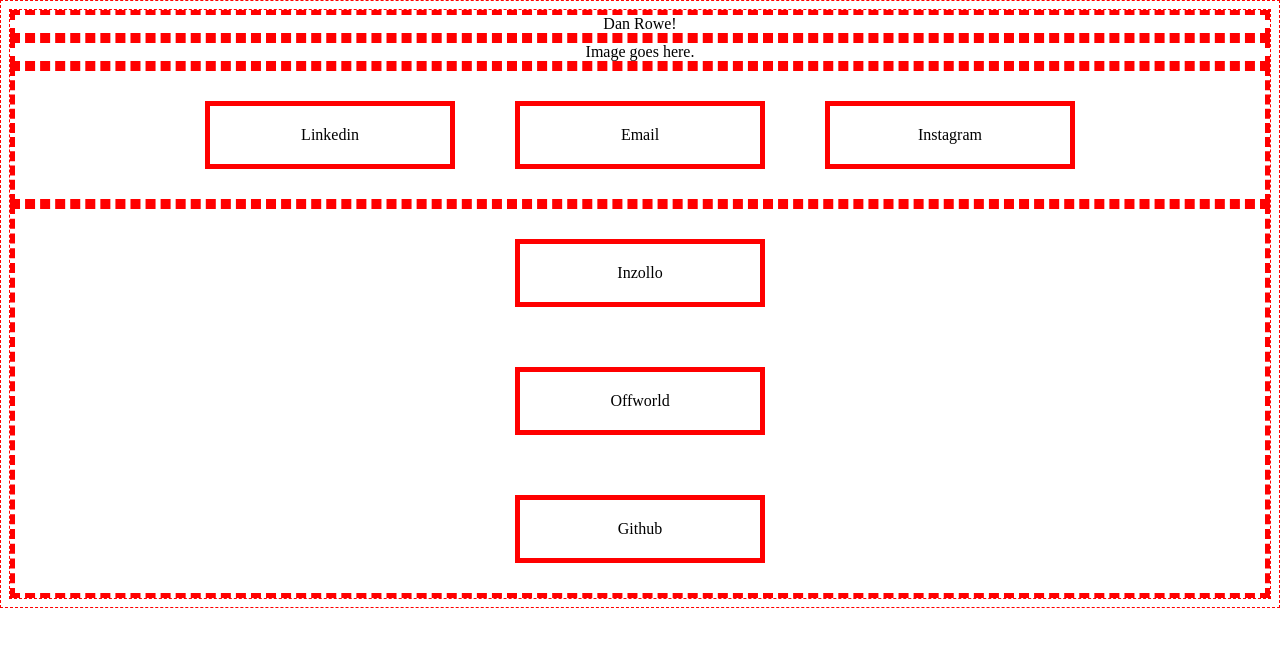
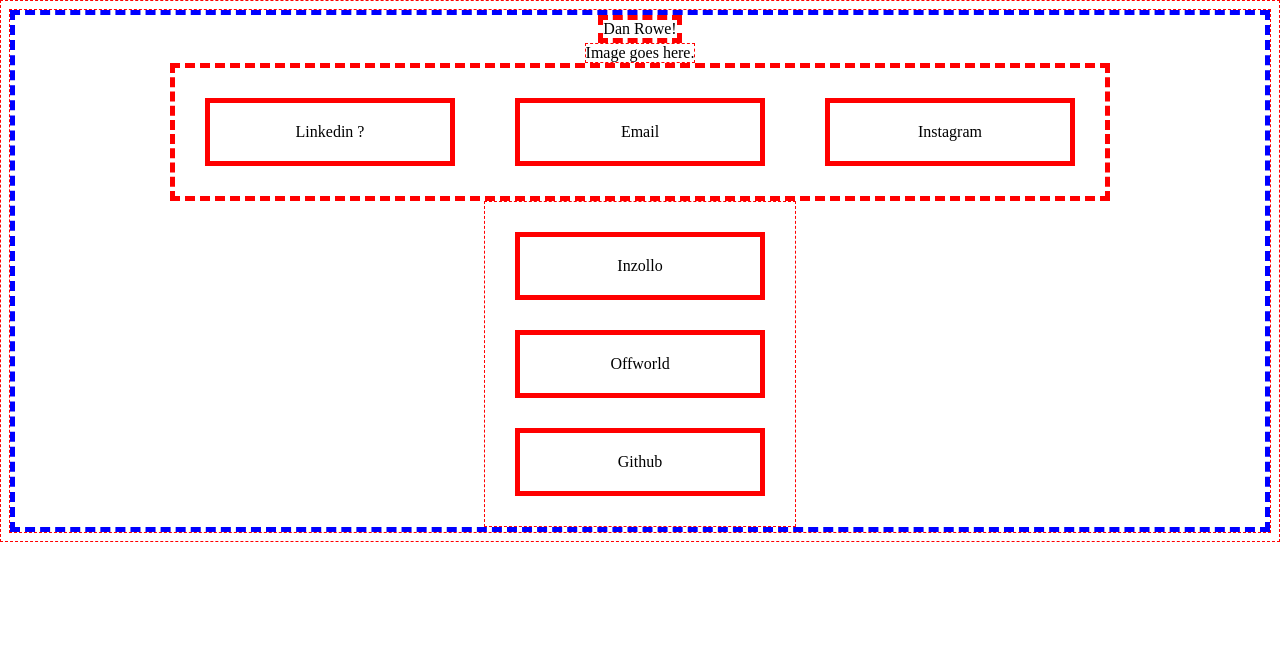
Before and after one commit to danamaple/link-in-bio, a plain HTML site: page index.html in a window 1280 px wide. Drawn offline with Linux system fonts and the light colour scheme.

Commit message:
Basic HTML Structure Updated to Match Proper Terms

```diff
--- a/index.html
+++ b/index.html
@@ -8,15 +8,15 @@
       border: 1px red dashed;
       text-align: center;
       }
-      .name{
+      .name-row{
       border: dashed red 5px;
       }
-      .text-container{
+      .main-container{
         display: flex;
         flex-direction: column;
         justify-content: center;
         align-items: center;
-        border: dashed red 5px;
+        border: dashed blue 5px;
       }
       .text {
     width: 200px;
@@ -24,13 +24,13 @@
     border: solid red 5px;
     margin: 30px;
     }
-      .button-container{
+      .social-icons-row{
         display: flex;
         flex-direction: row;
         justify-content: center;
         border: dashed red 5px;
       }
-        .button {
+        .social-icons {
       width: 200px;
       padding: 20px;
       border: solid red 5px;
@@ -39,30 +39,32 @@
     </style>
   </head>
   <body>
-    <div class = "name">
+
+    <div class = "main-container">
+      <div class = "name-row">
           Dan Rowe!
         </div>
 
-    <div class = "name">
+      <div class = "image-row">
           Image goes here.
         </div>
 
-    <div class = "button-container">
+      <div class = "social-icons-row">
 
-      <div class = "button">
-        Linkedin
+        <div class = "social-icons">
+          Linkedin ?
         </div>
 
-      <div class = "button">
+        <div class = "social-icons">
           Email
         </div>
 
-      <div class = "button">
+        <div class = "social-icons">
           Instagram
         </div>
 
       </div>
-    <div class = "text-container">
+      <div class = "links-column">
 
         <div class="text">
           Inzollo
@@ -77,7 +79,7 @@
         </div>
 
       </div>
+    </div>
   </body>
 
-
 </html>
```
Lines whose indentation alone changed are shown as unchanged.
